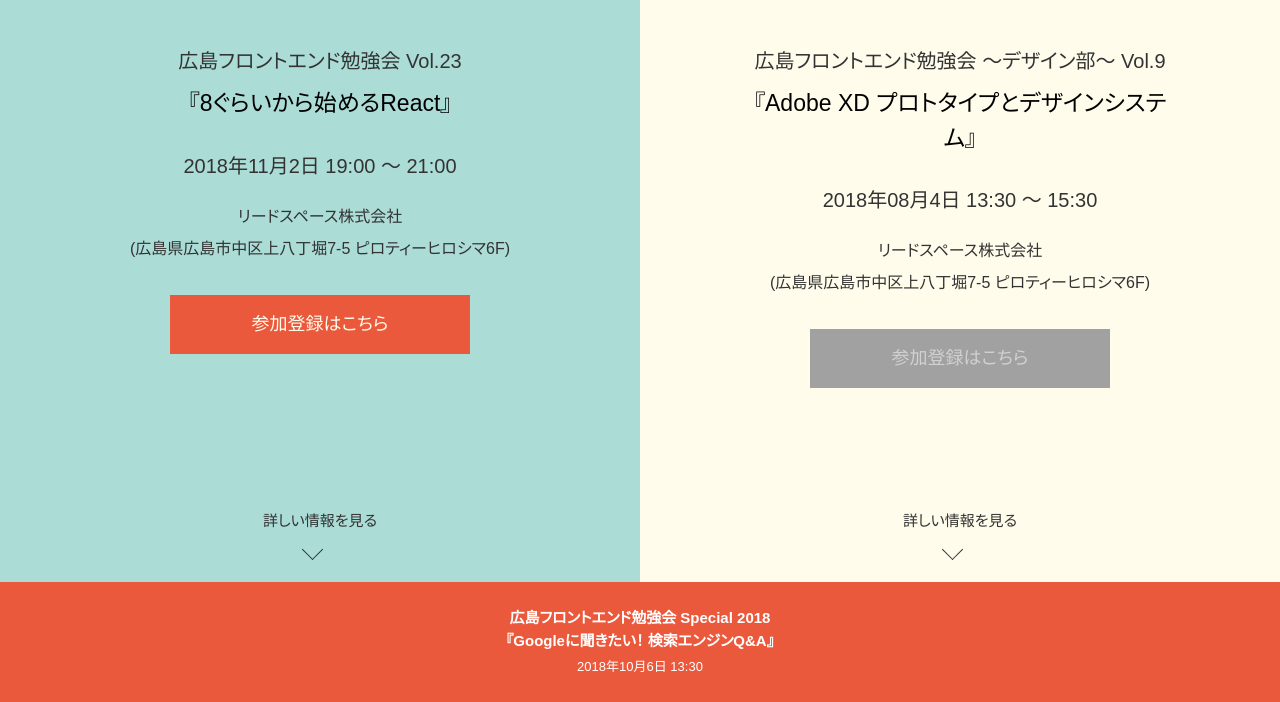
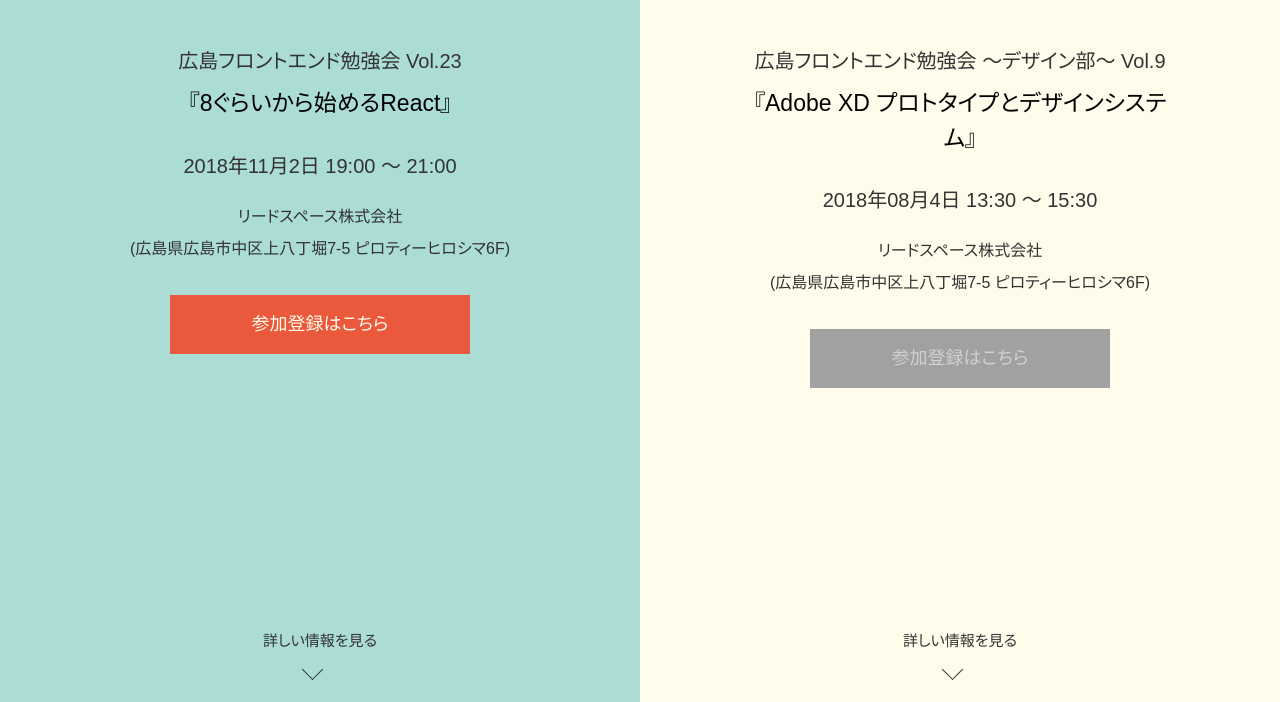
Before and after one commit to takanashi66/hirofuro, a website: page htdocs/pug/index.pug in a window 1280 px wide. Shown: the part 98-800 px from the top of the page. Drawn offline with nearby package versions, Linux system fonts and the light colour scheme; files that its build step writes are made by us from their sources; files whose address does not match are found by name.

Commit message:
2018終了

```diff
--- a/htdocs/common/sass/page/_index.scss
+++ b/htdocs/common/sass/page/_index.scss
@@ -152,7 +152,9 @@
 		justify-content: center;
 		//align-items: center;
 		width: 50%;
-		height: 85vh;
+		//特別版を下に表示する場合
+		//height: 85vh;
+		height: 100vh;
 		padding: 18vh 8vw 8vh;
 
 		@include media_query(){
--- a/htdocs/pug/index.pug
+++ b/htdocs/pug/index.pug
@@ -125,12 +125,12 @@
 
           a.btn_more(href="#design") 詳しい情報を見る
 
-      a(href="https://hirofuro.org/2018", target="_blank").top_sp
+      <!--a(href="https://hirofuro.org/2018", target="_blank").top_sp
 
         h2 広島フロントエンド勉強会 Special 2018
           br
           | 『Googleに聞きたい！ 検索エンジンQ&A』
-        p 2018年10月6日 13:30
+        p 2018年10月6日 13:30-->
 
     main#main.main
 
```
Also changed, not shown: htdocs/2018/common/img/hero-img-sp.png, htdocs/2018/common/img/hero-img.png, htdocs/2018/index.html, htdocs/common/css/style.css, htdocs/index.html, 1 other file.
